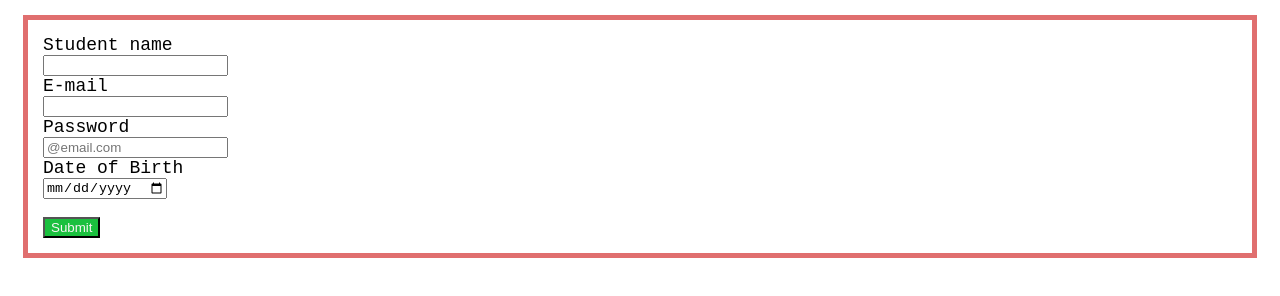
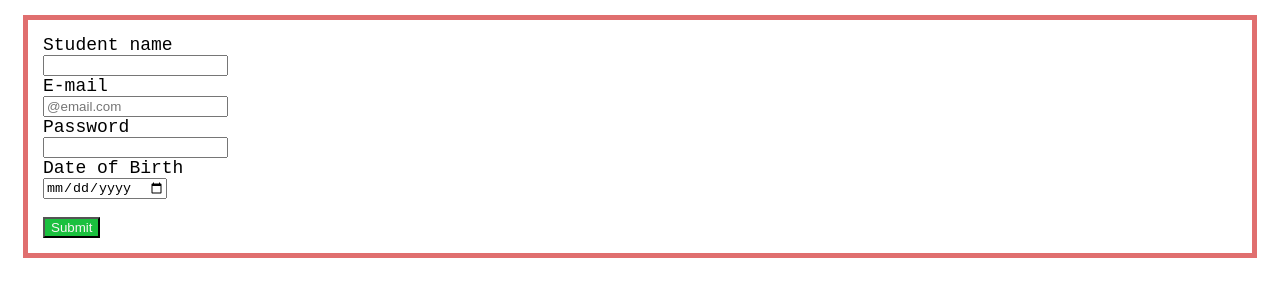
Before and after one commit to Abdulwasim-S/css-day-1, a plain HTML site: page index.html in a window 1280 px wide. Drawn offline with Linux system fonts and the light colour scheme.

Commit message:
Update index.html

```diff
--- a/index.html
+++ b/index.html
@@ -28,8 +28,8 @@
 <body>
     <form class="application" action="GET">
         <label>Student name</label><br><input type="text"><br>
-        <label>E-mail</label><br><input type="text"><br>
-        <label>Password</label><br><input type="password" placeholder="@email.com"><br>
+        <label>E-mail</label><br><input type="text"  placeholder="@email.com"><br>
+        <label>Password</label><br><input type="password"><br>
         <label>Date of Birth</label><br><input type="date"><br><br>
         <input type="submit" class="submit" value="Submit">
     </form>
```
